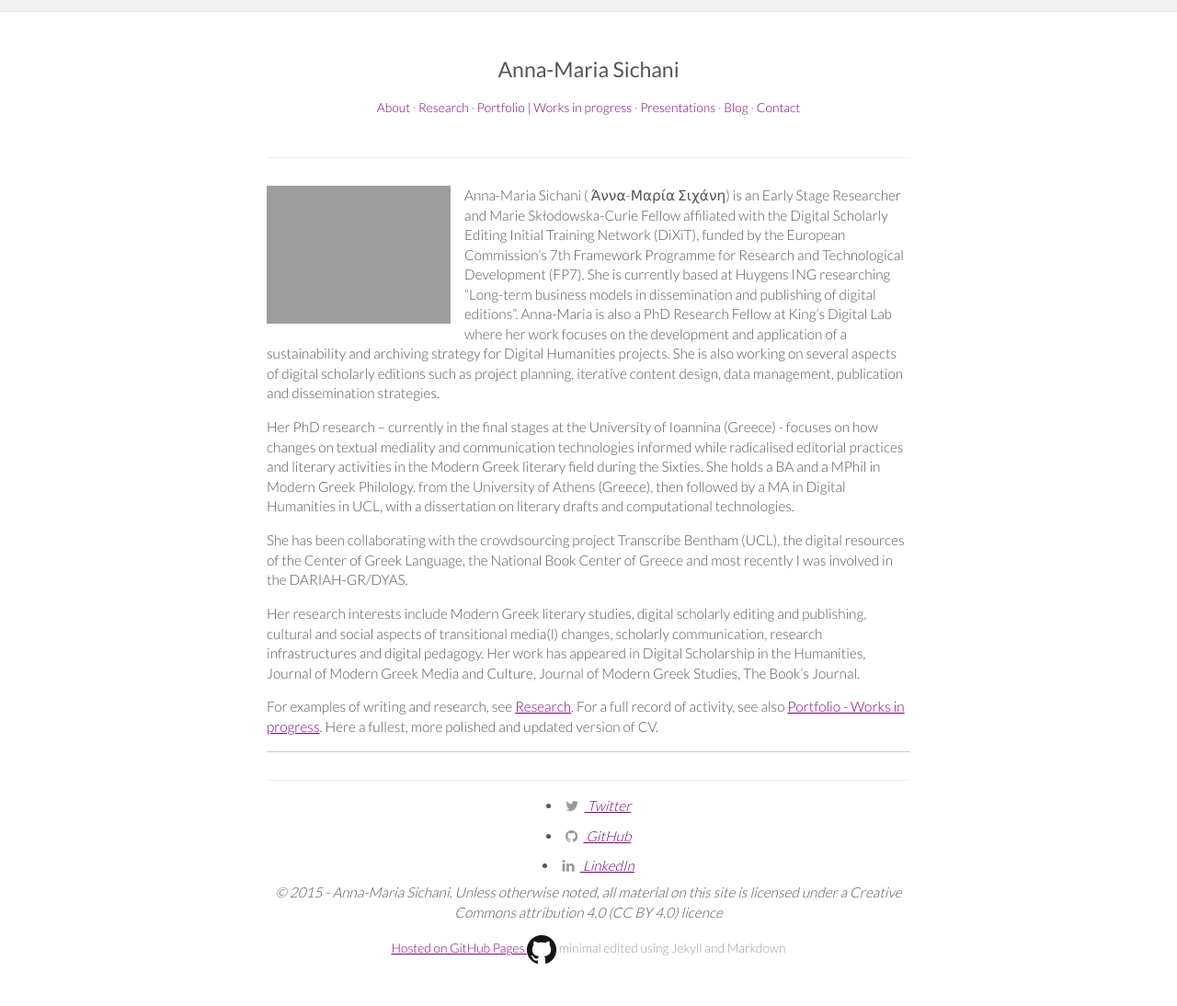
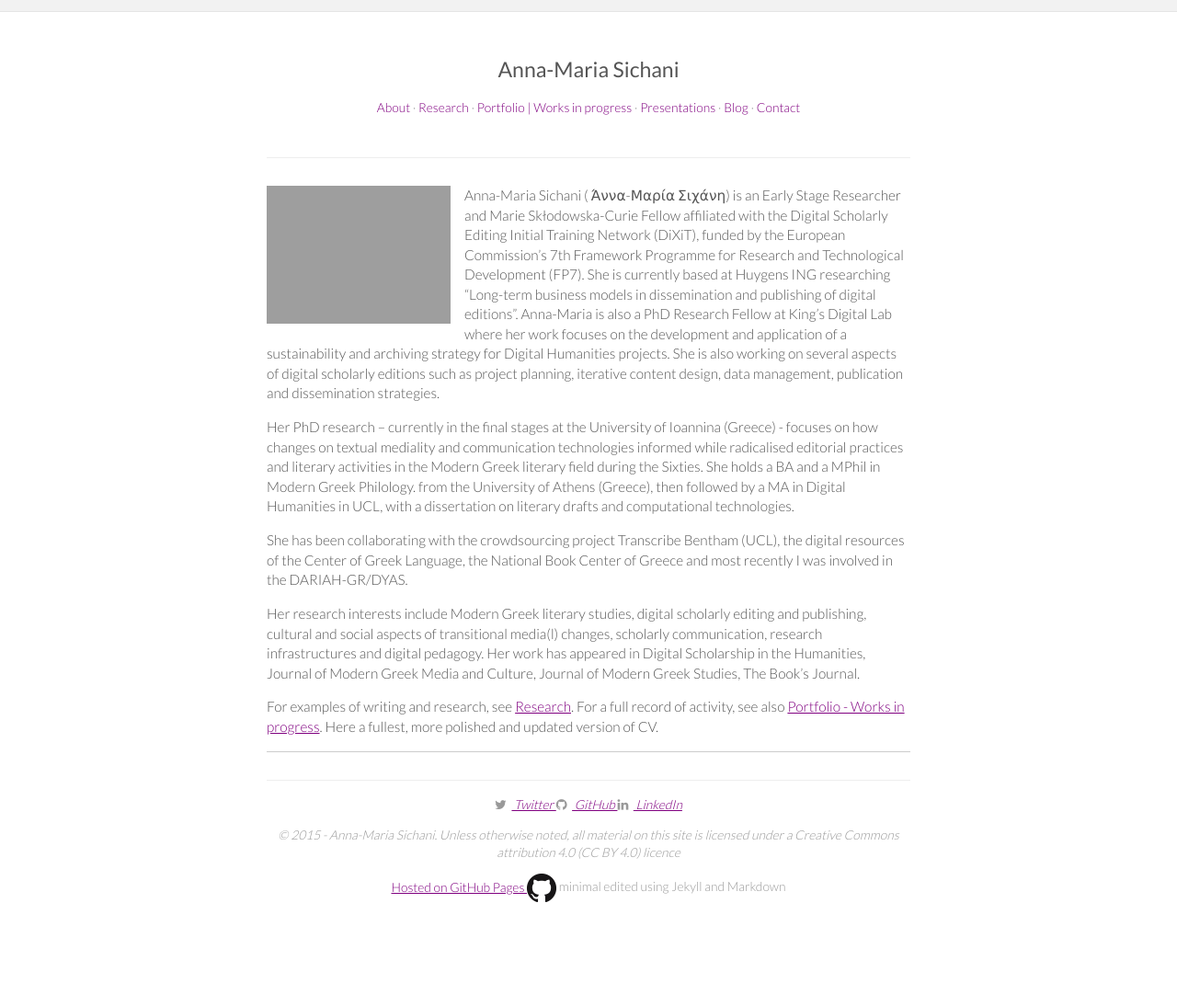
Before and after one commit to amsichani/amsichani.github.io, a Jekyll site: the page built from index.md, in a window 1280 px wide. Shown: the whole page at 92% size. Built offline with Jekyll 4.4.1, drawn with Linux system fonts in a browser that asks for light colours; nearby versions of some CDN libraries; after the commit the page ends 1027 px from its top, so only the background shows below that.

Commit message:
Update footer.html

```diff
--- a/_includes/footer.html
+++ b/_includes/footer.html
@@ -3,31 +3,31 @@
 <p><em>
 
  {% if site.twitter_username %}
-  <li>
+
     <a href="https://twitter.com/{{ site.twitter_username }}">
       <i class="fa fa-twitter"></i> Twitter
     </a>
-  </li>
+
   {% endif %}
 
  {% if site.github_username %}
-  <li>
+
     <a href="https://github.com/{{ site.github_username }}">
       <i class="fa fa-github"></i> GitHub
     </a>
-  </li>
+
 {% endif %}
 
 
   {% if site.linkedin_username %}
-  <li>
+
     <a href="https://linkedin.com/in/{{ site.linkedin_username }}">
       <i class="fa fa-linkedin"></i> LinkedIn
     </a>
-  </li>
+
 {% endif %}
-
-
+  </em></p>
+  <p><em>
 © 2015 - Anna-Maria Sichani. Unless otherwise noted, all material on this site is licensed under a Creative Commons attribution 4.0 (CC BY 4.0) licence
   </em></p>
   <p><a href="https://github.com/amsichani/amsichani.github.io">Hosted on GitHub Pages
```
